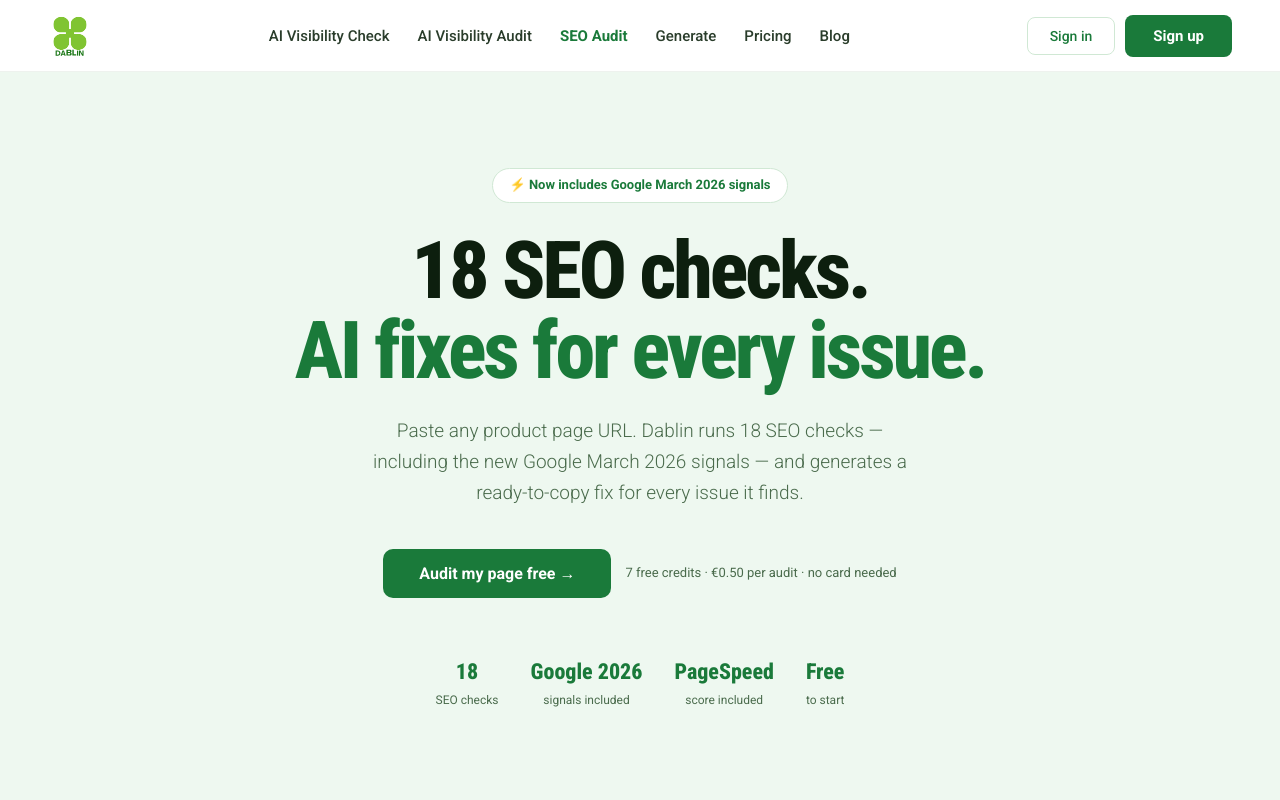
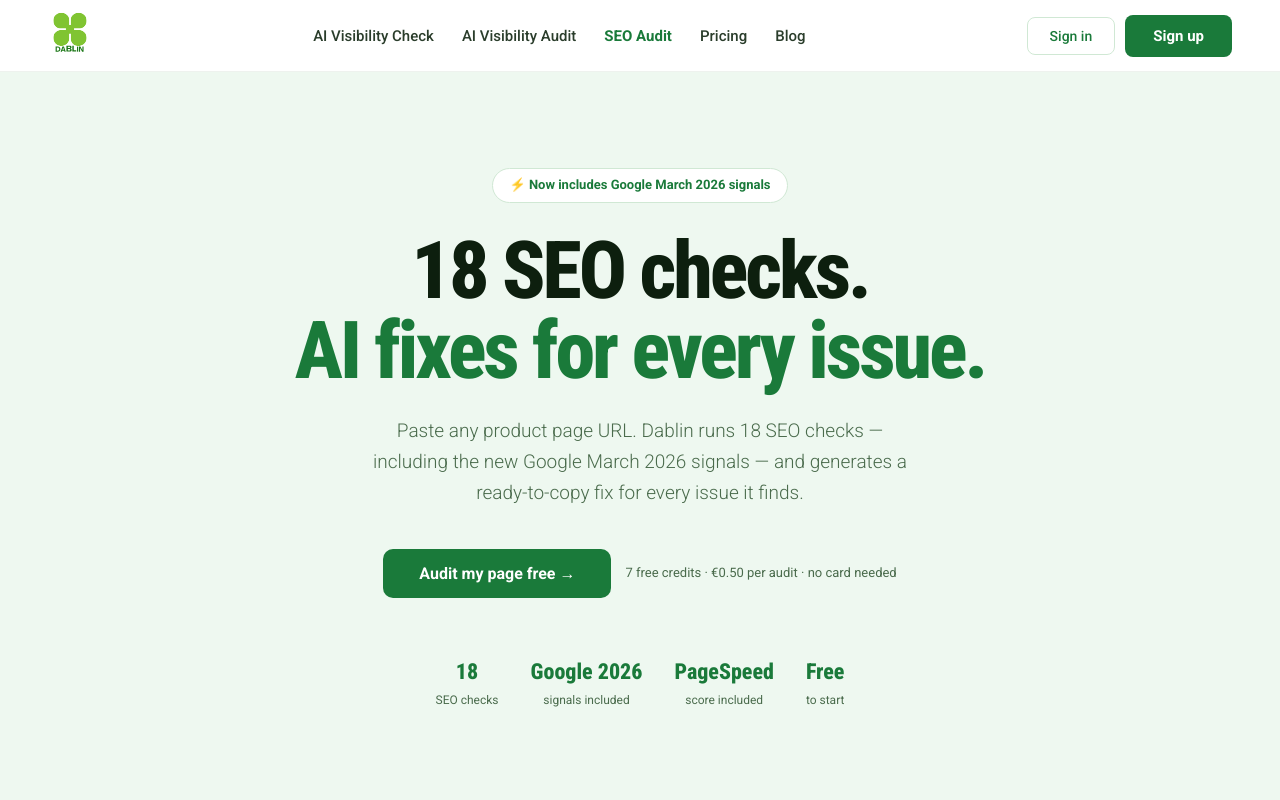
Before and after one commit to denizcolakoglu/dablin-backend, a React (Vite) app in the folder frontend/: page /seo-audit in a window 1280 px wide. Shown: the top 800 px of the page. Built offline with nearby package versions, Linux system fonts and the light colour scheme.

Commit message:
fix: remove Generate from nav, PageSeoAudit nav matches homepage exactly

```diff
--- a/frontend/src/components/Landing.jsx
+++ b/frontend/src/components/Landing.jsx
@@ -671,7 +671,6 @@ function NavBar() {
           <a href="/ai-visibility-check" className="nav-direct-link">AI Visibility Check</a>
           <a href="/ai-visibility-audit" className="nav-direct-link">AI Visibility Audit</a>
           <a href="/seo-audit" className="nav-direct-link">SEO Audit</a>
-          <a href="/generate-product-description" className="nav-direct-link">Generate</a>
           <a href="/pricing" className="nav-direct-link">Pricing</a>
           <a href="https://blog.dablin.co" target="_blank" rel="noopener noreferrer" className="nav-direct-link">Blog</a>
         </div>
--- a/frontend/src/components/pages/PageSeoAudit.jsx
+++ b/frontend/src/components/pages/PageSeoAudit.jsx
@@ -21,7 +21,6 @@ const NAV_ITEMS = [
   { href: "/ai-visibility-check", icon: "◎", label: "AI Visibility Check", desc: "See if ChatGPT, Gemini & Claude mention you" },
   { href: "/ai-visibility-audit", icon: "⌕", label: "AI Visibility Audit", desc: "12 checks for AI engine discoverability" },
   { href: "/seo-audit", icon: "✓", label: "SEO Audit", desc: "18-point SEO check with AI fixes" },
-  { href: "/generate-product-description", icon: "✦", label: "Generate Product Description", desc: "AI-powered, SEO-ready in seconds" },
 ];
 
 function NavBar() {
@@ -30,18 +29,17 @@ function NavBar() {
     <>
       <nav style={{ display: 'flex', alignItems: 'center', justifyContent: 'space-between', padding: '0 48px', height: '72px', position: 'sticky', top: 0, background: 'rgba(255,255,255,0.97)', backdropFilter: 'blur(12px)', borderBottom: '1px solid #eef2ee', zIndex: 100 }}>
         <div style={{ display: 'flex', alignItems: 'center', gap: '12px' }}>
-          <button onClick={() => setMenuOpen(true)} style={{ display: 'none' }} aria-label="Open menu" className="seo-hamburger">
+          <button onClick={() => setMenuOpen(true)} className="seo-hamburger" aria-label="Open menu">
             <span /><span /><span />
           </button>
-          <a href="/" style={{ textDecoration: 'none', display: 'flex', alignItems: 'center', gap: '8px' }}>
+          <a href="/" style={{ textDecoration: 'none' }}>
             <img src="/logo.svg" alt="Dablin" height="44" />
           </a>
         </div>
-        <div style={{ display: 'flex', alignItems: 'center', gap: '28px' }} className="seo-nav-links">
+        <div className="seo-nav-links" style={{ display: 'flex', alignItems: 'center', gap: '28px' }}>
           <a href="/ai-visibility-check" style={{ fontSize: '15px', fontWeight: '500', color: '#2a3d2b', textDecoration: 'none' }}>AI Visibility Check</a>
           <a href="/ai-visibility-audit" style={{ fontSize: '15px', fontWeight: '500', color: '#2a3d2b', textDecoration: 'none' }}>AI Visibility Audit</a>
-          <a href="/seo-audit" style={{ fontSize: '15px', fontWeight: '500', color: '#1a7a3a', textDecoration: 'none', fontWeight: '600' }}>SEO Audit</a>
-          <a href="/generate-product-description" style={{ fontSize: '15px', fontWeight: '500', color: '#2a3d2b', textDecoration: 'none' }}>Generate</a>
+          <a href="/seo-audit" style={{ fontSize: '15px', fontWeight: '600', color: '#1a7a3a', textDecoration: 'none' }}>SEO Audit</a>
           <a href="/pricing" style={{ fontSize: '15px', fontWeight: '500', color: '#2a3d2b', textDecoration: 'none' }}>Pricing</a>
           <a href="https://blog.dablin.co" target="_blank" rel="noopener noreferrer" style={{ fontSize: '15px', fontWeight: '500', color: '#2a3d2b', textDecoration: 'none' }}>Blog</a>
         </div>
@@ -78,6 +76,13 @@ function NavBar() {
             <div>
               <div style={{ fontSize: '16px', fontWeight: '600', color: '#0d1f0e', marginBottom: '3px' }}>Pricing</div>
               <div style={{ fontSize: '13px', color: '#4a6b4c' }}>Pay per use, credits never expire</div>
+            </div>
+          </a>
+          <a href="https://blog.dablin.co" target="_blank" rel="noopener noreferrer" onClick={() => setMenuOpen(false)} style={{ display: 'flex', alignItems: 'flex-start', gap: '14px', padding: '16px 0', borderBottom: '1px solid #eef2ee', textDecoration: 'none' }}>
+            <span style={{ fontSize: '20px', color: '#1a7a3a', flexShrink: 0, marginTop: '2px' }}>✍</span>
+            <div>
+              <div style={{ fontSize: '16px', fontWeight: '600', color: '#0d1f0e', marginBottom: '3px' }}>Blog</div>
+              <div style={{ fontSize: '13px', color: '#4a6b4c' }}>AI visibility, GEO and SEO guides</div>
             </div>
           </a>
           <div style={{ marginTop: '24px', display: 'flex', flexDirection: 'column', gap: '12px' }}>
```
